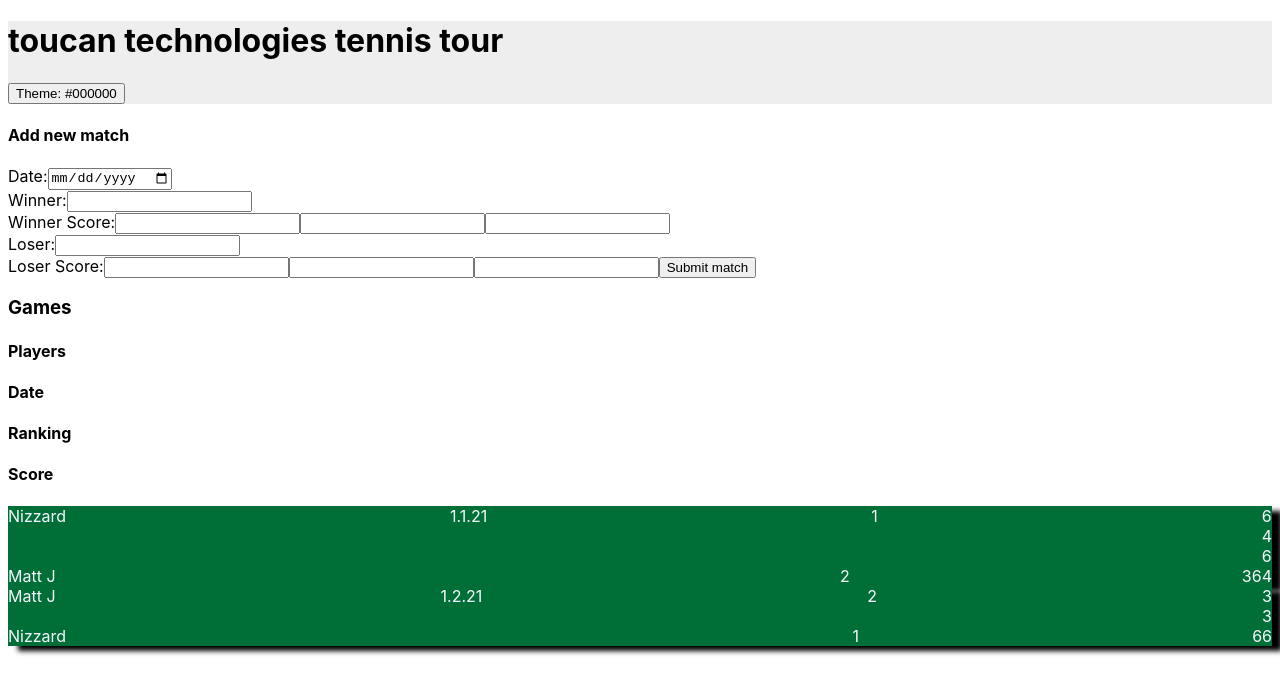
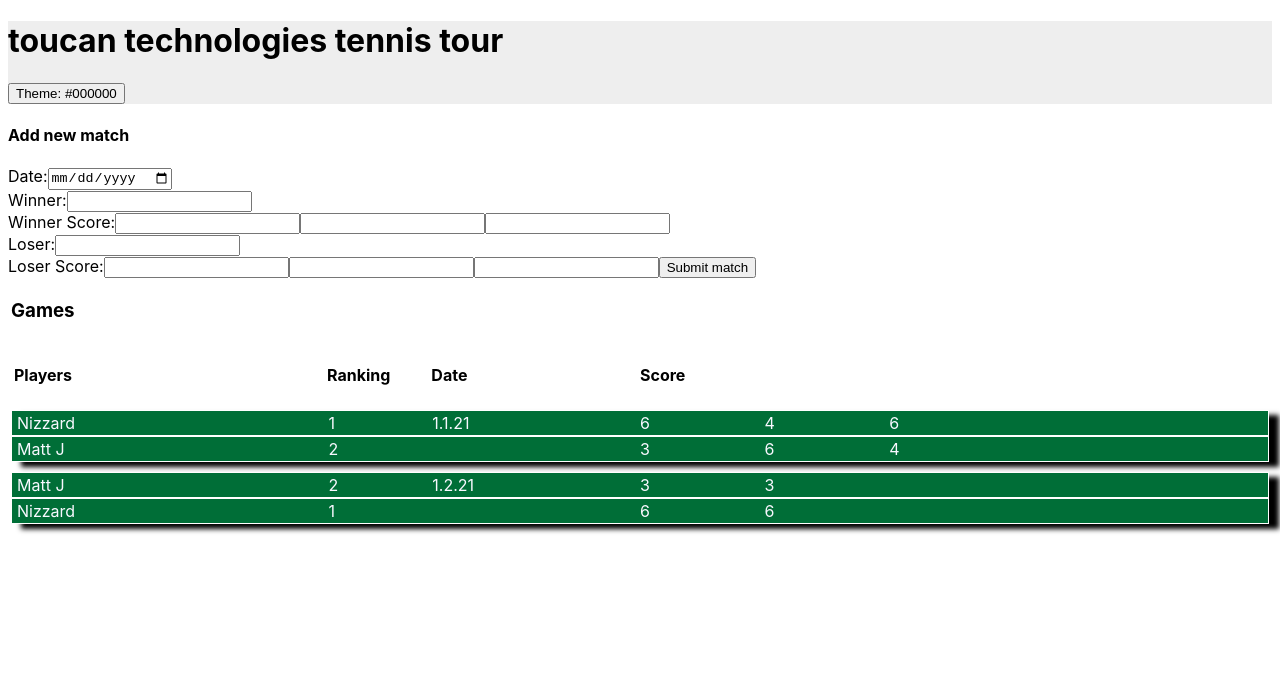
Before and after one commit to alstonwhite/tennis-ladder-arch, a React (Create React App) app: page / in a window 1280 px wide. Shown: the top 694 px of the page. Built offline with nearby package versions, Linux system fonts and the light colour scheme.

Commit message:
Added basic grid styling

```diff
--- a/src/components/MatchesDisplay.js
+++ b/src/components/MatchesDisplay.js
@@ -6,29 +6,30 @@ import { fetchMatches } from '../testData'
 const MatchesDisplay = ({ matches, players }) => {
 
     return (
-      <div className="matches-grid">
+      <div className="matches-grid-wrapper">
         <h3 className="matches-grid__title">Games</h3>
         <div className="matches-grid__heading">
-          <h4>Players</h4>
-          <h4>Date</h4>
-          <h4>Ranking</h4>
-          <h4>Score</h4>
+          <h4 className="player-head">Players</h4>
+          <h4 className="rank-head">Ranking</h4>
+          <h4 className="date-head">Date</h4>
+          <h4 className="score-head">Score</h4>
         </div>
+        <div className="matches-grid">
           {matches ? matches.sort((p1, p2) => p1.ranking > p2.ranking ? 1 : -1).map(match =>
             <div className="matches-grid__game">
               <div className="matches-grid__player">
-              <div>{match.winner}</div>
-              <div>{match.date}</div>
-              <div>{players.find(player => player.name === match.winner).ranking}</div>
-              <div lassName="score-container">{match.winnerScore.map(score =>
+                <div className="player">{match.winner}</div>
+                <div className="rank">{players.find(player => player.name === match.winner).ranking}</div>
+                <div className="date">{match.date}</div>
+                <div className="score-container">{match.winnerScore.map(score =>
                   <div className="score-item">{score}</div>
                 )}
                 </div>
               </div>
               <div className="matches-grid__player">
-              <div>{match.loser ? match.loser : "No winner entered"}</div>
-              <div></div>
-              <div>{players.find(player => player.name === match.loser).ranking}</div>
+                <div className="player">{match.loser ? match.loser : "No winner entered"}</div>
+                <div className="rank">{players.find(player => player.name === match.loser).ranking}</div>
+                <div className="date"></div>
                 <div className="score-container">{match.loserScore.map(score =>
                   <div className="score-item">{score}</div>
                 )}
@@ -37,6 +38,7 @@ const MatchesDisplay = ({ matches, players }) => {
             </div>
           ) : <div className="matches-grid__game">No matches added</div>}
         </div>
+      </div>
     )
 }
 
--- a/src/index.css
+++ b/src/index.css
@@ -8,25 +8,46 @@
     sans-serif;
 }
 
-.matches-grid__game {
-    background-color: #006E37;
-    border: 5px white;
-    color: #f8f8ff;
-    box-shadow: 10px 5px 5px black;
-}
+.matches-grid-wrapper {
+    margin: 0px;
+    padding: 3px;
 
-.matches-grid__game {
-    border: 5px white;
     display: flex;
     flex-direction: column;
 }
 
+.matches-grid__heading {
+    margin: 0px;
+    padding: 3px;
+
+    display: grid;
+    grid-template-columns: 3fr 1fr 2fr 6fr;
+    grid-template-areas: "player-head rank-head date-head score-head";
+}
+
+.matches-grid__game {
+    background-color: #006E37;
+    color: #f8f8ff;
+    box-shadow: 10px 5px 5px black;
+
+    display: flex;
+    flex-direction: column;
+
+    margin-bottom: 10px;
+}
+
 .matches-grid__player {
-    border: 3px white;
-    display: flex;
-    justify-content: space-between;
+    margin: 0px;
+    padding: 2px 5px;
+    border: 1px solid white;
+
+    display: grid;
+    grid-template-columns: 3fr 1fr 2fr 6fr;
+    grid-template-areas: "player rank date score";
 }
 
 .score-container {
-    display: flex;
+    display: grid;
+    grid-template-columns: 1fr 1fr 1fr 1fr 1fr;
+    grid-template-areas: "set set set set set";
 }
```
Lines whose indentation alone changed are shown as unchanged.
